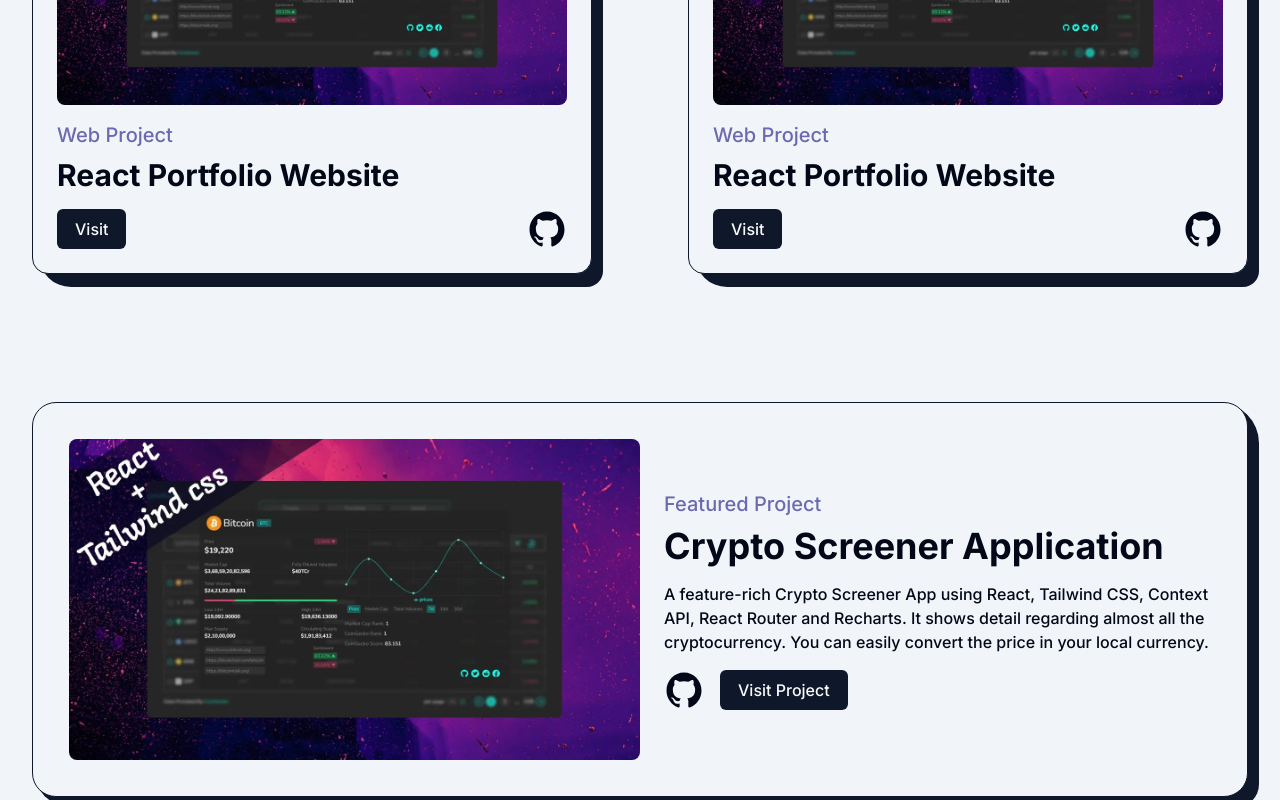
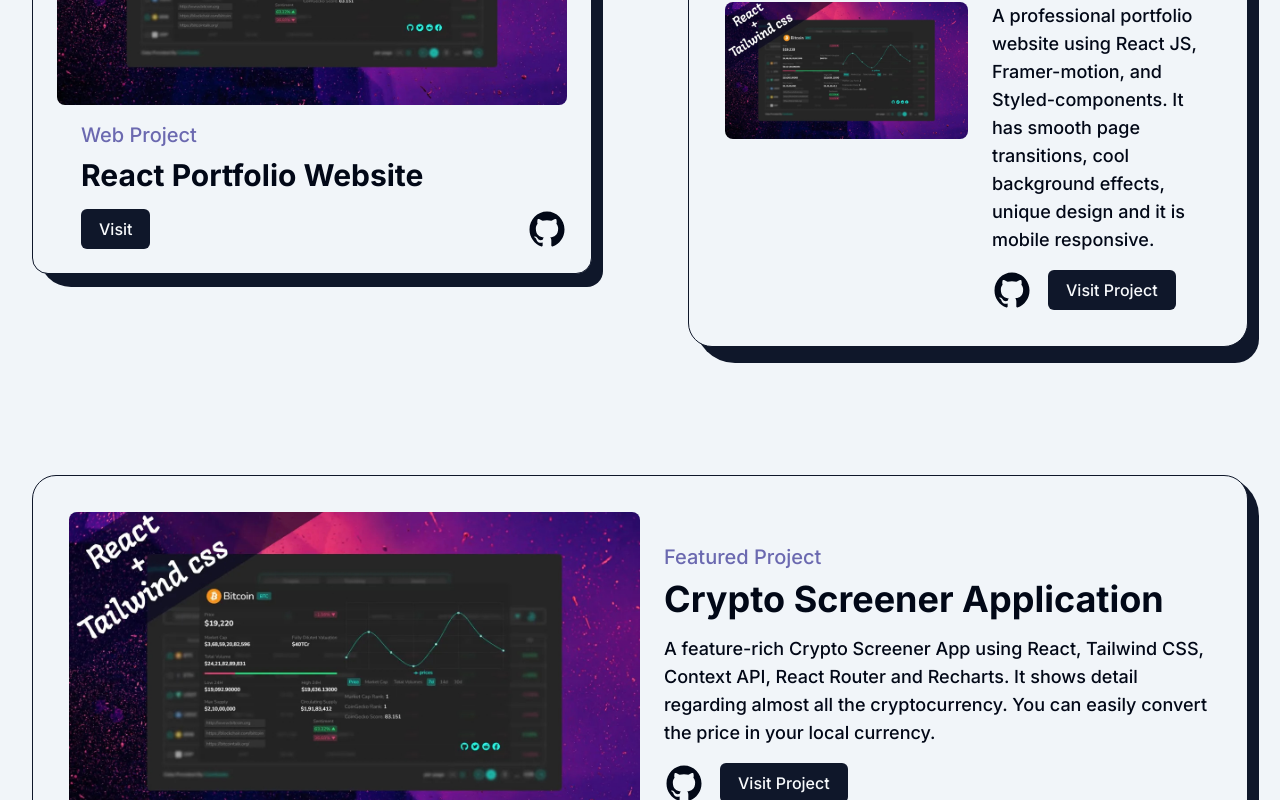
Before and after one commit to gjmooney/portfolio, a Next.js app: page /projects in a window 1280 px wide. Shown: the part 1160-1960 px from the top of the page. Built offline with nearby package versions, Linux system fonts and the light colour scheme.

Commit message:
Project card refactor

```diff
--- a/app/projects/page.tsx
+++ b/app/projects/page.tsx
@@ -17,7 +17,7 @@ interface ProjectProps {
   github: string;
 }
 
-const FeaturedProject = ({
+const Project = ({
   type,
   title,
   summary,
@@ -26,17 +26,28 @@ const FeaturedProject = ({
   github,
 }: ProjectProps) => {
   return (
-    <article className="relative flex h-max w-full flex-col items-center justify-between rounded-3xl border border-primary bg-secondary p-9 md:flex-row">
+    <article
+      className={cn(
+        "relative flex w-full flex-col items-center justify-center border border-primary bg-secondary",
+        summary ? "rounded-3xl p-9 md:flex-row" : "rounded-2xl p-6",
+      )}
+    >
       <div
         className={cn(
-          "absolute -right-3 top-0 -z-10 h-[102%] w-[101%] rounded-[2.5rem] bg-primary md:h-[103%]",
-          "rounded-br-3xl",
+          "absolute -right-3 top-0 -z-10 w-[101%] bg-primary",
+          summary
+            ? "h-[102%] rounded-[2.5rem] rounded-br-3xl md:h-[103%]"
+            : " h-[103%] rounded-[2rem] rounded-br-2xl",
         )}
       />
+
       <Link
         href={link}
         target="_blank"
-        className="cursor-pointer overflow-hidden rounded-lg md:w-1/2"
+        className={cn(
+          "cursor-pointer overflow-hidden rounded-lg",
+          summary ? "md:w-1/2" : "w-full",
+        )}
       >
         <Image
           src={CryptoThing}
@@ -46,26 +57,46 @@ const FeaturedProject = ({
         />
       </Link>
 
-      <div className="flex flex-col items-start justify-between md:w-1/2 md:pl-6">
-        <span className="text-xl font-medium text-pastel-purple">{type}</span>
+      <div
+        className={cn(
+          "flex flex-col items-start justify-between  md:pl-6",
+          summary ? "md:w-1/2" : "mt-4 w-full",
+        )}
+      >
+        <span className="text-sm font-medium text-pastel-purple md:text-xl">
+          {type}
+        </span>
         {/* //TODO: Make this underline thicker? */}
         <FancyLink
           href={link}
           title={title}
-          className="my-2 w-full text-left text-4xl font-bold"
+          className={cn(
+            "my-2 w-full text-left text-2xl font-bold",
+            summary ? "md:text-4xl" : "md:text-3xl",
+          )}
         />
 
-        <p className="my-2 font-medium">{summary}</p>
-        <div className="mt-2 flex items-center">
+        {summary ? (
+          <p className="my-2 font-medium md:text-lg">{summary}</p>
+        ) : (
+          <></>
+        )}
+
+        <div
+          className={cn(
+            "mt-2 flex items-center",
+            !summary ? "w-full flex-row-reverse justify-between" : "",
+          )}
+        >
           <Link href={github} target="_blank" className="w-10">
             <GithubIcon />
           </Link>
           <Link
             href={link}
             target="_blank"
-            className={cn("ml-4", buttonVariants())}
+            className={cn(buttonVariants(), !summary ? "ml-0" : "ml-4")}
           >
-            Visit Project
+            {summary ? "Visit Project" : "Visit"}
           </Link>
         </div>
       </div>
@@ -73,7 +104,7 @@ const FeaturedProject = ({
   );
 };
 
-const Project = ({ type, title, image, link, github }: ProjectProps) => {
+const OldProject = ({ type, title, image, link, github }: ProjectProps) => {
   return (
     <article className="relative flex w-full flex-col items-center justify-center rounded-2xl border border-primary bg-secondary p-6">
       <div
@@ -129,7 +160,7 @@ const page = () => {
       <AnimatedText text="Imagination trumps knowledge!" className="" />
       <div className="z-0 mt-16 grid gap-24 gap-y-32 md:grid-cols-12">
         <div className=" md:col-span-12">
-          <FeaturedProject
+          <Project
             github={fp1.github}
             link={fp1.link}
             summary={fp1.summary}
@@ -142,7 +173,6 @@ const page = () => {
           <Project
             github={regProject.github}
             link={regProject.link}
-            summary={regProject.summary}
             title={regProject.title}
             type={regProject.type}
             image=""
@@ -159,7 +189,7 @@ const page = () => {
           />
         </div>
         <div className=" md:col-span-12">
-          <FeaturedProject
+          <Project
             github={fp1.github}
             link={fp1.link}
             summary={fp1.summary}
```
